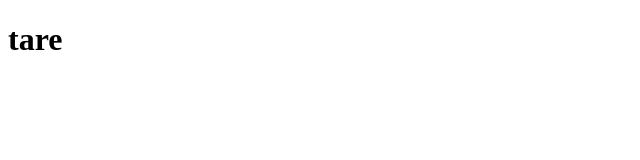
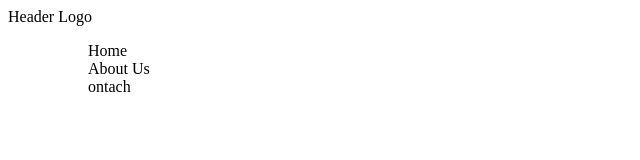
Before and after one commit to tarikumola/Landing-page, a plain HTML site: page index.html in a window 1280 px wide. Shown: the whole page, without its empty margins (0-640 px from the left). Drawn offline with Linux system fonts and the light colour scheme.

Commit message:
new change

```diff
--- a/index.html
+++ b/index.html
@@ -7,7 +7,22 @@
   <link rel="stylesheet" href="styles.css">
 </head>
 <body>
-  <h1>tare</h1>
+  <div class="first-section">
+
+    <div class="left-nav">
+      Header Logo
+    </div>
+
+    <div class="right-nav">
+      <ul class="nav-list">
+        <ul>Home</ul>
+        <ul>About Us</ul>
+        <ul>ontach</ul>
+
+      </ul>
+    </div>
+
+  </div>
 
 </body>
 </html>
```
